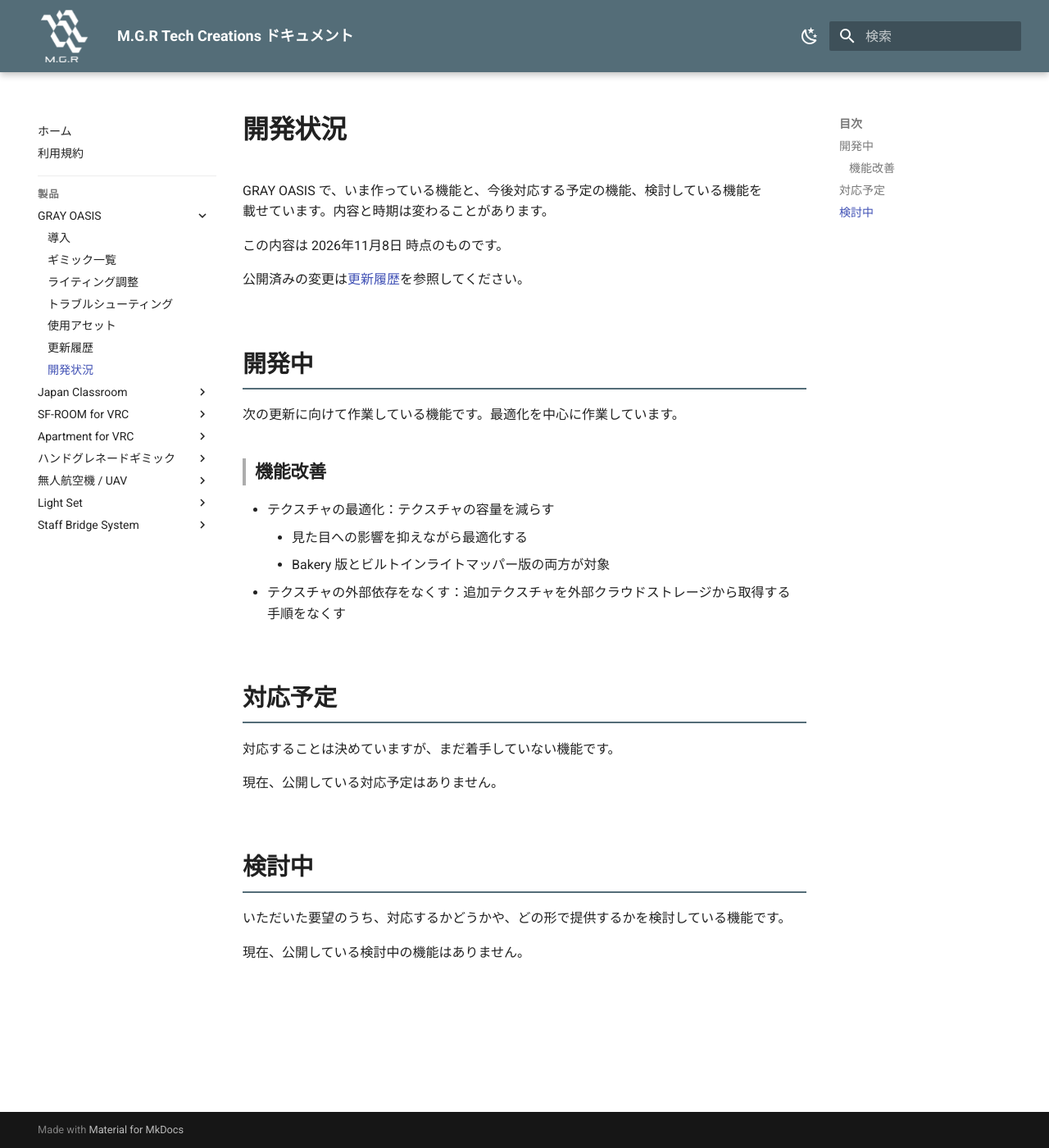
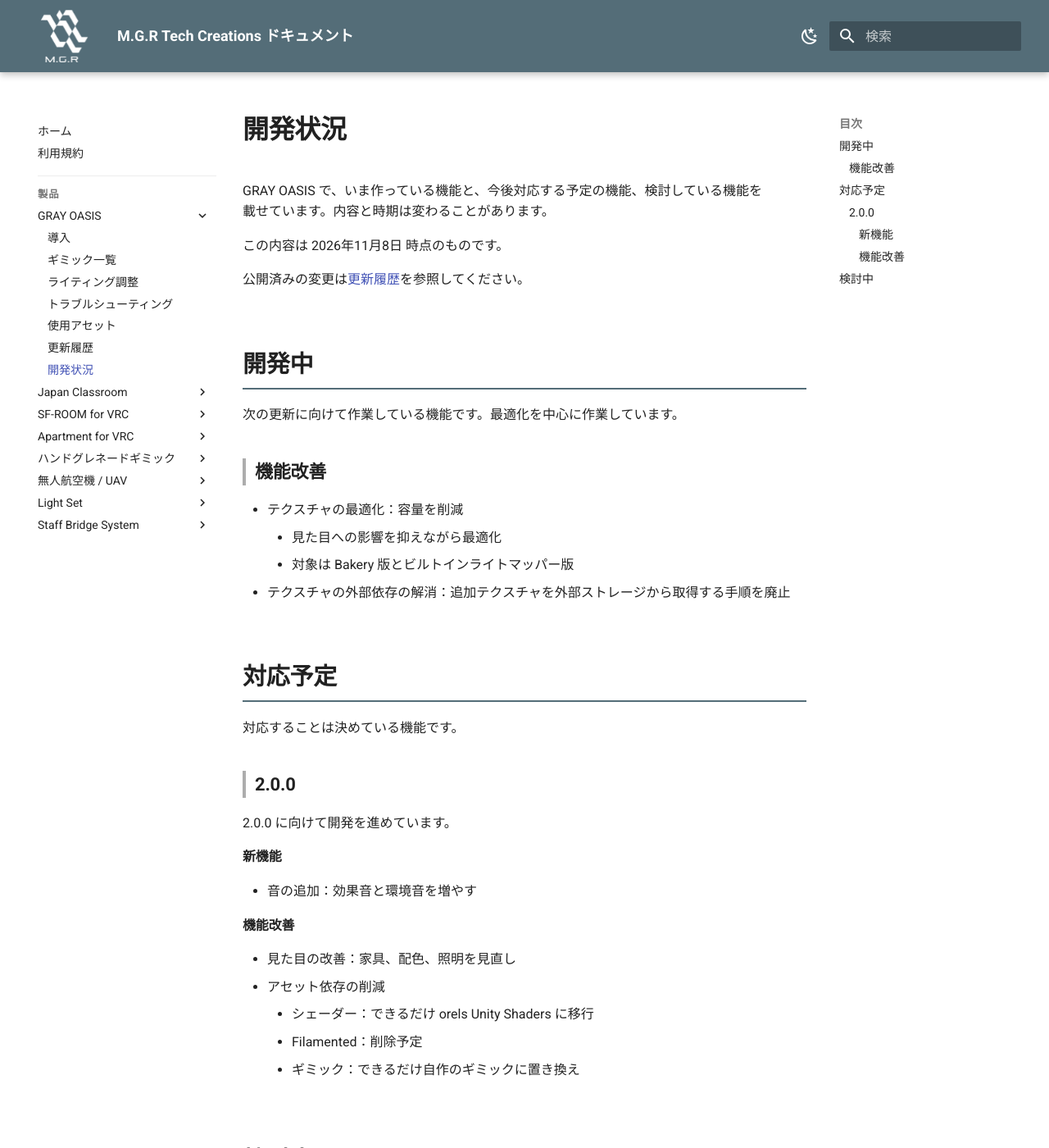
Before and after one commit to MAGURO-git/ProductArchive, an MkDocs documentation site: the page built from docs/gray-oasis/roadmap.md, in a window 1280 px wide and 1400 px high. Shown: the whole window at 82% size. Built offline with MkDocs 1.6.1 and Material for MkDocs 9.7.7, drawn with Linux system fonts in a browser that asks for light colours.

Commit message:
GRAY OASIS: 開発状況に 2.0.0 の対応予定を追加し、書き方をそろえる
対応予定に 2.0.0 の音の追加と、アセット依存の削減（シェーダー、Filamented、ギミック）を載せる。
ページ全体の項目を、「ラベル：内容」の名詞句にそろえる。

Co-Authored-By: Claude Sonnet 5.5 <noreply@anthropic.com>

```diff
--- a/docs/gray-oasis/roadmap.md
+++ b/docs/gray-oasis/roadmap.md
@@ -12,16 +12,30 @@ GRAY OASIS で、いま作っている機能と、今後対応する予定の機
 
 ### 機能改善
 
-- テクスチャの最適化：テクスチャの容量を減らす
-    - 見た目への影響を抑えながら最適化する
-    - Bakery 版とビルトインライトマッパー版の両方が対象
-- テクスチャの外部依存をなくす：追加テクスチャを外部クラウドストレージから取得する手順をなくす
+- テクスチャの最適化：容量を削減
+    - 見た目への影響を抑えながら最適化
+    - 対象は Bakery 版とビルトインライトマッパー版
+- テクスチャの外部依存の解消：追加テクスチャを外部ストレージから取得する手順を廃止
 
 ## 対応予定 { #planned }
 
-対応することは決めていますが、まだ着手していない機能です。
+対応することは決めている機能です。
 
-現在、公開している対応予定はありません。
+### 2.0.0
+
+2.0.0 に向けて開発を進めています。
+
+#### 新機能
+
+- 音の追加：効果音と環境音を増やす
+
+#### 機能改善
+
+- 見た目の改善：家具、配色、照明を見直し
+- アセット依存の削減
+    - シェーダー：できるだけ orels Unity Shaders に移行
+    - Filamented：削除予定
+    - ギミック：できるだけ自作のギミックに置き換え
 
 ## 検討中 { #considering }
 
```
